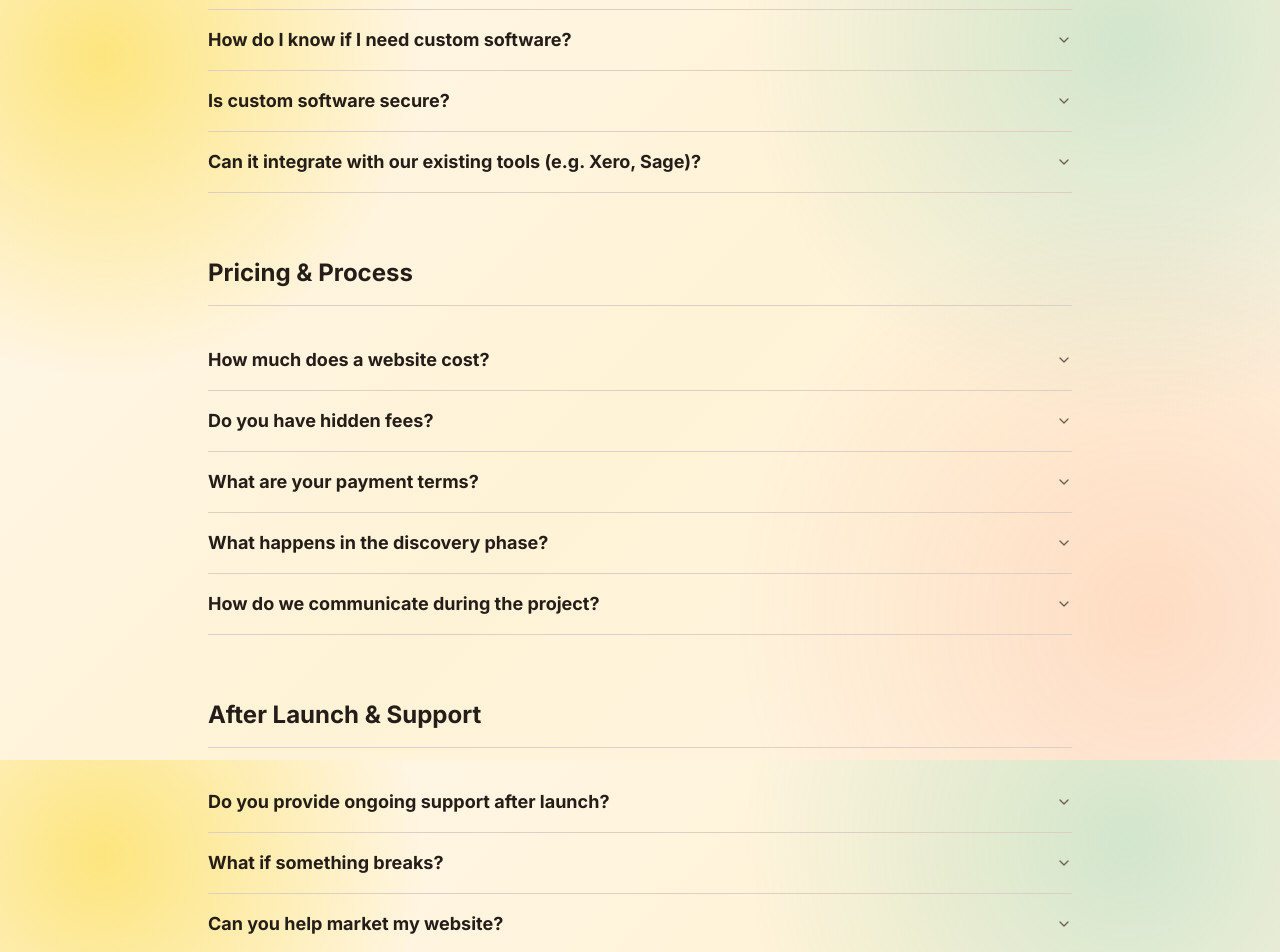
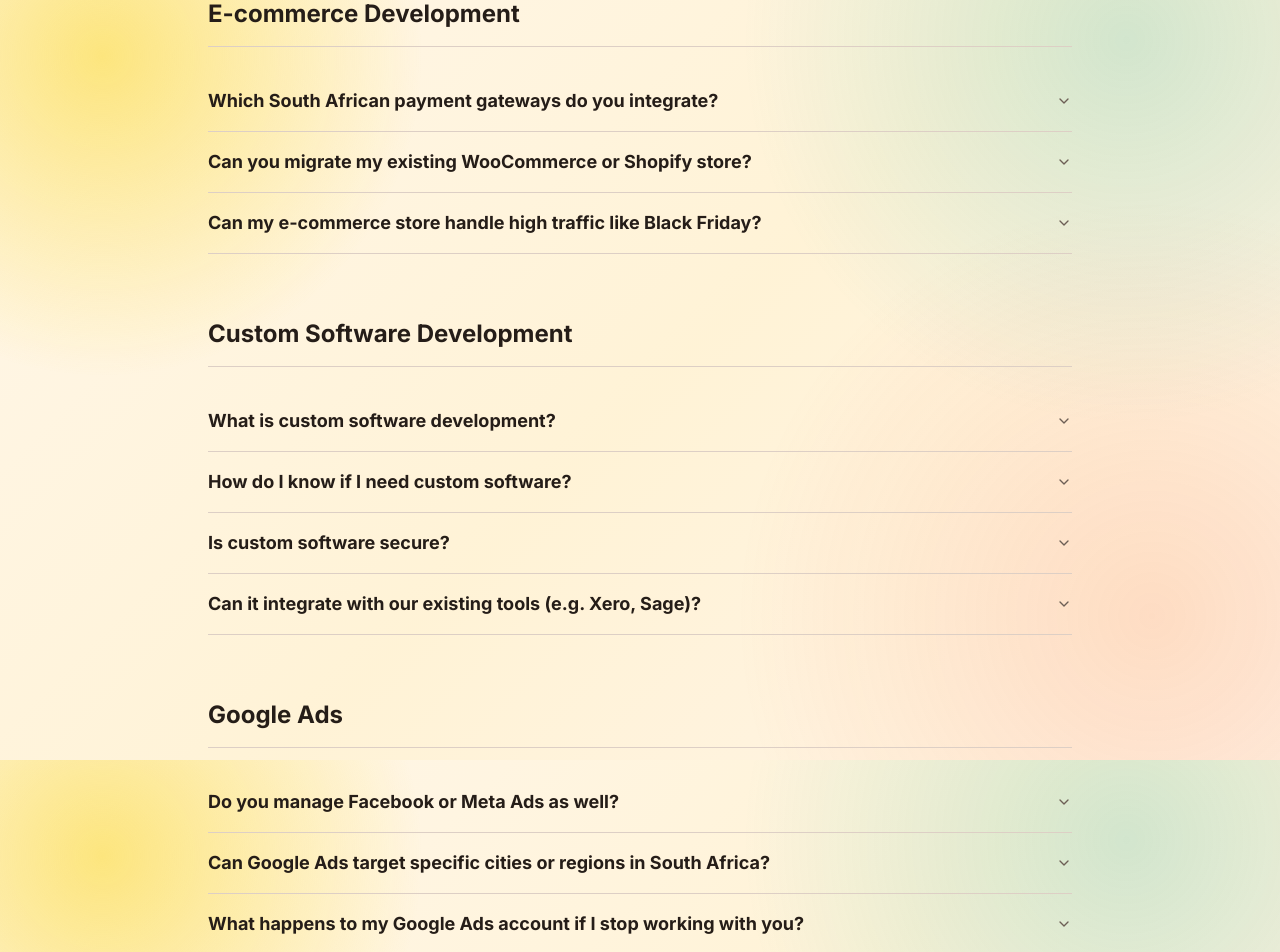
Before and after one commit to stoner4kt/Conextsol-website-v2, a React (Vite) app in the folder artifacts/conextsol/: page /faq in a window 1280 px wide. Shown: the part 1640-2592 px from the top of the page. Built offline with nearby package versions, Linux system fonts and the light colour scheme; no server answers.

Commit message:
Add service-grounded FAQ entries

```diff
--- a/artifacts/conextsol/src/data/faq.ts
+++ b/artifacts/conextsol/src/data/faq.ts
@@ -21,6 +21,10 @@ export const faqCategories = [
       {
         question: "What makes Conextsol different?",
         answer: "We are results-obsessed. We don't just build visually appealing websites; we build digital assets engineered to convert visitors into leads, rank strongly on search engines, and solve real business bottlenecks."
+      },
+      {
+        question: "Do you work with clients outside Cape Town?",
+        answer: "Yes. We serve businesses in Cape Town and across South Africa, including Johannesburg, Durban, and Pretoria. Projects can be managed remotely through Teams, Zoom, or Google Meet."
       }
     ]
   },
@@ -58,6 +62,27 @@ export const faqCategories = [
       {
         question: "Can I update the website myself?",
         answer: "Yes. We build user-friendly CMS dashboards allowing you to easily edit text, add blog posts, and update media without technical knowledge."
+      },
+      {
+        question: "What if I am not happy with the design direction?",
+        answer: "Our website design process includes revisions before the final launch. The service information does not specify a fixed number of revision rounds, so the number of rounds is not stated as a standard allowance."
+      }
+    ]
+  },
+  {
+    category: "E-commerce Development",
+    items: [
+      {
+        question: "Which South African payment gateways do you integrate?",
+        answer: "We routinely integrate local gateways like PayFast, Peach Payments, Yoco, and Ozow, as well as international options like Stripe and PayPal."
+      },
+      {
+        question: "Can you migrate my existing WooCommerce or Shopify store?",
+        answer: "Yes. We offer secure migration services for existing stores, including moving products, customer data, and order history. We work with both WooCommerce and Shopify, and can plan the migration around your store's platform and requirements."
+      },
+      {
+        question: "Can my e-commerce store handle high traffic like Black Friday?",
+        answer: "We build stores with Custom E-commerce Architecture, supported by scalable database architecture from our web development service. Scalability is considered as part of the store's technical foundation so it can be designed around your business and its growth requirements."
       }
     ]
   },
@@ -83,6 +108,23 @@ export const faqCategories = [
     ]
   },
   {
+    category: "Google Ads",
+    items: [
+      {
+        question: "Do you manage Facebook or Meta Ads as well?",
+        answer: "Meta Ads are not listed among our services. Conextsol specializes in in-house Google Ads management, including Google Search, Display, and Performance Max campaigns."
+      },
+      {
+        question: "Can Google Ads target specific cities or regions in South Africa?",
+        answer: "Our Google Ads service is designed for Cape Town and South African SMEs, professional service providers, and B2B companies seeking predictable lead generation. The service information does not specify city-by-city or radius-targeting options."
+      },
+      {
+        question: "What happens to my Google Ads account if I stop working with you?",
+        answer: "Your Google Ads account remains yours. We manage campaigns directly inside your own account, and you retain 100% ownership, complete transparency, and data ownership."
+      }
+    ]
+  },
+  {
     category: "Pricing & Process",
     items: [
       {
@@ -98,12 +140,33 @@ export const faqCategories = [
         answer: "We typically work on a 50% deposit to commence work, 25% upon design sign-off, and the final 25% prior to live deployment."
       },
       {
+        question: "Do you require a deposit to start a project?",
+        answer: "Yes. We typically require a 50% deposit to commence work, followed by 25% upon design sign-off and the final 25% prior to live deployment."
+      },
+      {
         question: "What happens in the discovery phase?",
         answer: "We analyze your business goals, target audience, competitors, and technical requirements to construct a strategic blueprint for your web build."
       },
       {
         question: "How do we communicate during the project?",
         answer: "We maintain clear communication through dedicated channels (email, Slack, or WhatsApp) and scheduled progress reviews."
+      }
+    ]
+  },
+  {
+    category: "Legal & Compliance",
+    items: [
+      {
+        question: "Are your websites POPIA compliant?",
+        answer: "We build with security and data protection in mind. Our e-commerce builds include SSL certificates, secure payment processing compliance, and protection against common vulnerabilities. Our managed hosting service also includes POPIA-compliant security and firewall protection. These measures support secure handling, but the service information does not establish that every website or business data-processing activity is automatically POPIA compliant."
+      },
+      {
+        question: "Is a Privacy Policy included with my website?",
+        answer: "Conextsol has a Privacy Policy page at /privacy-policy. The services information does not specify whether a custom Privacy Policy is included as standard with every website build, so this should be confirmed as part of the project scope."
+      },
+      {
+        question: "Do you include Terms and Conditions with the website?",
+        answer: "Conextsol has a Terms of Service page at /terms-of-service. The services information does not specify whether a Terms and Conditions document or template is included as standard with website projects. We recommend having website terms reviewed by a South African attorney."
       }
     ]
   },
```
